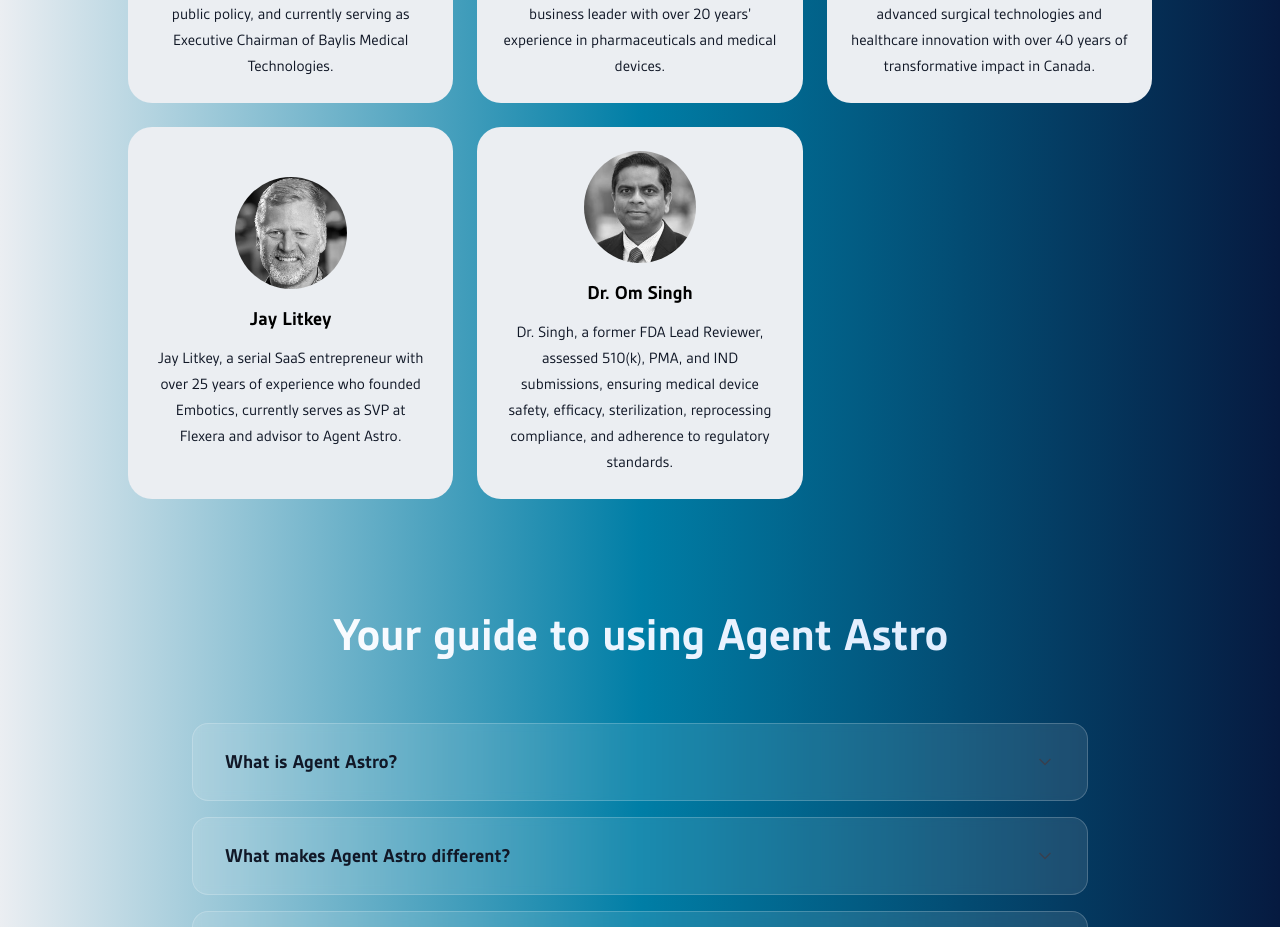
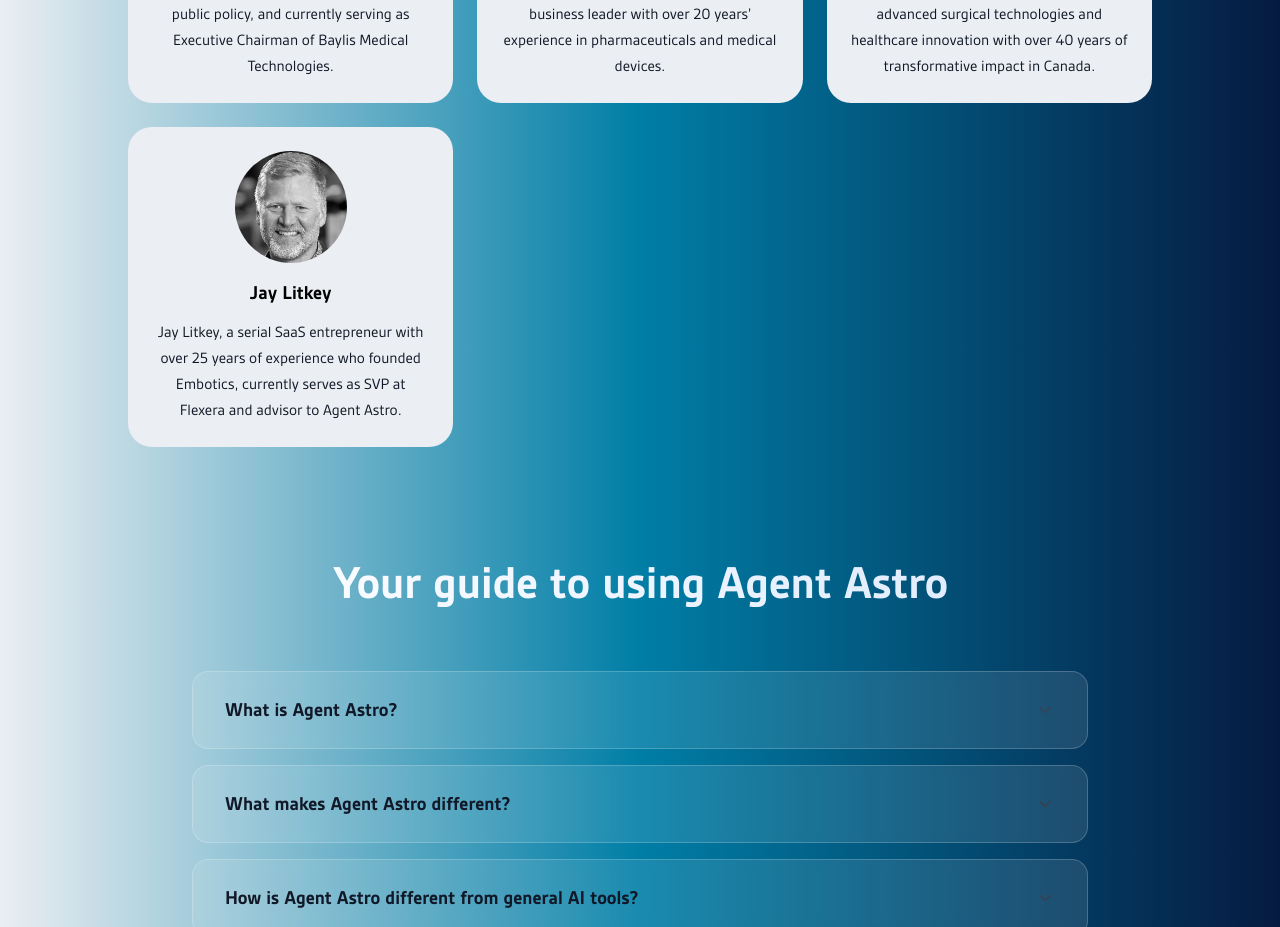
Before and after one commit to VaishnaviMantri09/AgentAstro-Web, a Next.js app: page /story in a window 1280 px wide. Shown: the part 1940-2867 px from the top of the page. Built offline with nearby package versions, Linux system fonts and the light colour scheme.

Commit message:
Removed Dr Om Singh page.tsx

```diff
--- a/src/app/story/page.tsx
+++ b/src/app/story/page.tsx
@@ -279,11 +279,11 @@
       image: '/Advisor/jay.png',
       bio: 'Jay Litkey, a serial SaaS entrepreneur with over 25 years of experience who founded Embotics, currently serves as SVP at Flexera and advisor to Agent Astro.',
     },
-    {
-      name: 'Dr. Om Singh',
-      image: '/Advisor/om.jpg',
-      bio: 'Dr. Singh, a former FDA Lead Reviewer, assessed 510(k), PMA, and IND submissions, ensuring medical device safety, efficacy, sterilization, reprocessing compliance, and adherence to regulatory standards.',
-    }
+    // {
+    //   name: 'Dr. Om Singh',
+    //   image: '/Advisor/om.jpg',
+    //   bio: 'Dr. Singh, a former FDA Lead Reviewer, assessed 510(k), PMA, and IND submissions, ensuring medical device safety, efficacy, sterilization, reprocessing compliance, and adherence to regulatory standards.',
+    // }
   ];
 
   const timelineItems = [
```
